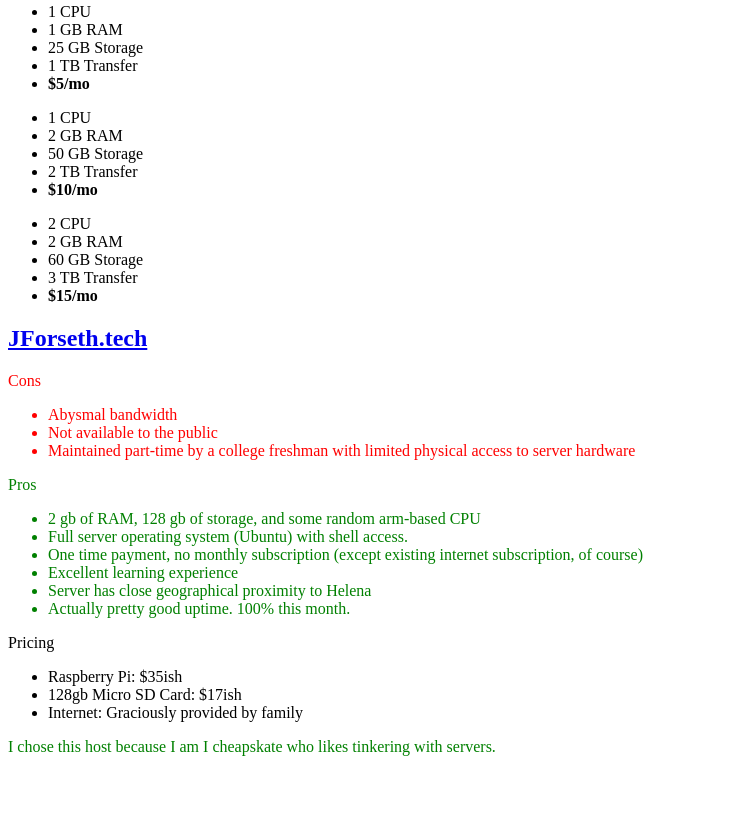
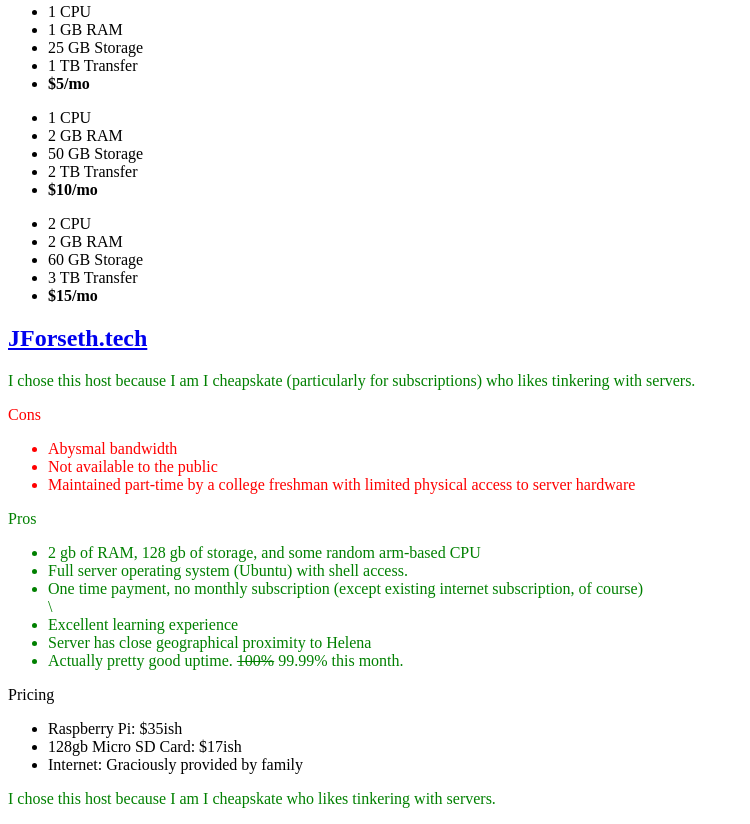
Before and after one commit to jforseth210/jforseth210.github.io, a plain HTML site: page review.html in a window 1280 px wide. Shown: the part 1551-2375 px from the top of the page, without its empty margins (0-750 px from the left). Before the commit the page ends 2323 px from the top, so only its background shows below. Drawn offline with Linux system fonts and the light colour scheme.

Commit message:
Update uptime and a few other things

```diff
--- a/review.html
+++ b/review.html
@@ -112,6 +112,7 @@
     <li><b>$15/mo</b></li>
   </ul>
   <h2><a href="https://jforseth.tech">JForseth.tech</a></h2>
+  <p class="pro">I chose this host because I am I cheapskate (particularly for subscriptions) who likes tinkering with servers.</p>
   <p class="con">Cons</p>
   <ul class="con">
     <li>Abysmal bandwidth</li>
@@ -122,10 +123,10 @@
   <ul class="pro">
     <li>2 gb of RAM, 128 gb of storage, and some random arm-based CPU</li>
     <li>Full server operating system (Ubuntu) with shell access.</li>
-    <li>One time payment, no monthly subscription (except existing internet subscription, of course)</li>
+    <li>One time payment, no monthly subscription (except existing internet subscription, of course)</li>\
     <li>Excellent learning experience</li>
     <li>Server has close geographical proximity to Helena</li>
-    <li>Actually pretty good uptime. 100% this month. </li>
+    <li>Actually pretty good uptime. <s>100%</s> 99.99% this month. </li>
   </ul>
   <p>Pricing</p>
   <ul>
```
